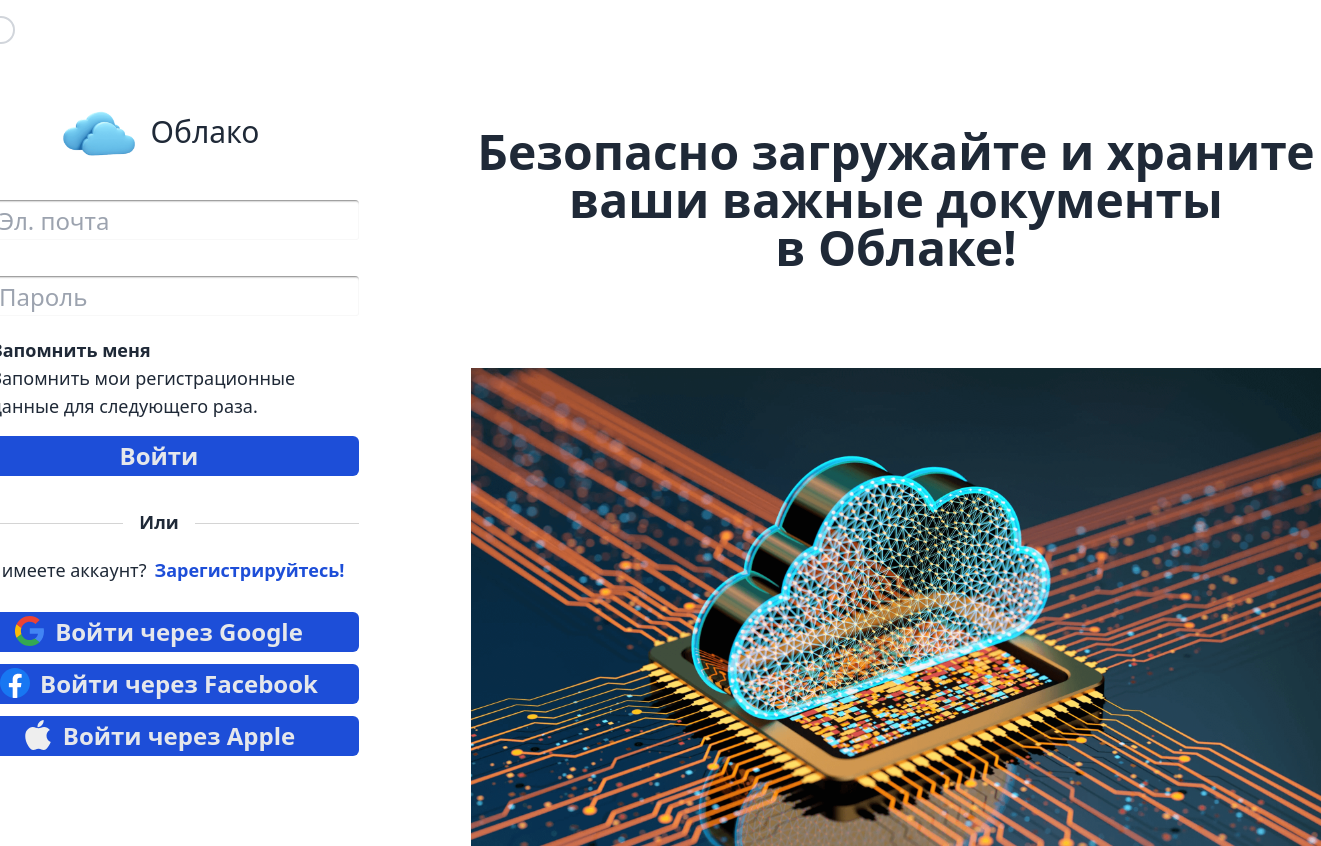
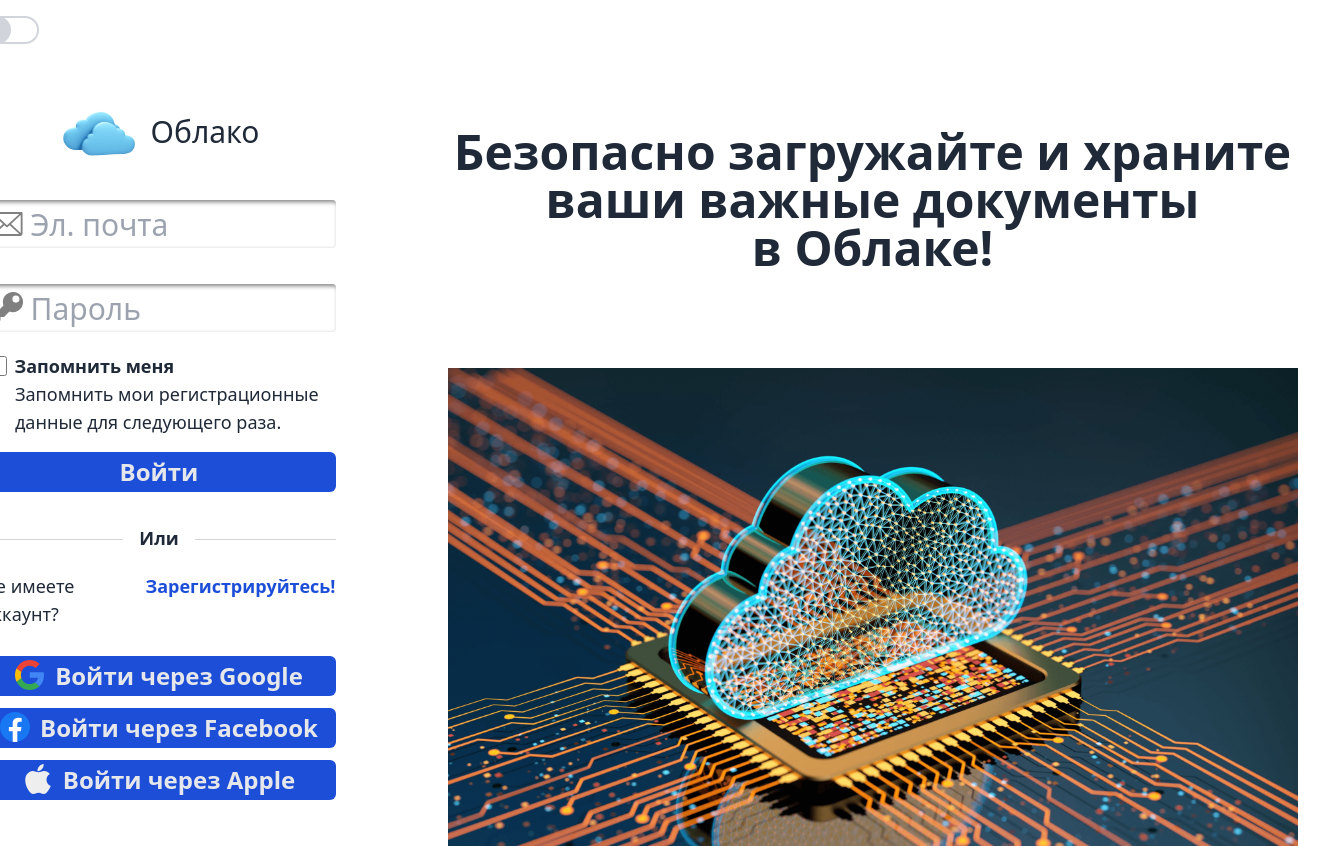
Before and after one commit to Aleksandr-86/test-task, a Vue app: page / in a window 1280 px wide. Shown: the whole page, 1321 px wide, since content can reach past the window. Built offline with nearby package versions, Linux system fonts and the light colour scheme.

Commit message:
refactor: restyle

```diff
--- a/src/components/TheSignIn.vue
+++ b/src/components/TheSignIn.vue
@@ -14,8 +14,7 @@ const checkboxIsChecked = ref(false)
 </script>
 
 <template>
-  <div>
-    <div class="flex h-full select-none flex-col items-center text-gray-800">
+  <div class="flex w-[353px] select-none flex-col items-center justify-end">
     <div class="mb-3 flex items-center justify-center space-x-3">
       <div class="h-12 w-20">
         <img src="/icons/cloud.png" />
@@ -23,7 +22,7 @@ const checkboxIsChecked = ref(false)
       <p class="text-3xl dark:text-gray-200">Облако</p>
     </div>
 
-      <form class="w-[400px]">
+    <form class="">
       <div class="flex flex-col gap-1">
         <BaseInput
           label="Эл. почта"
@@ -73,5 +72,4 @@ const checkboxIsChecked = ref(false)
       </span>
     </div>
   </div>
-  </div>
 </template>
--- a/src/components/ui/BaseInput.vue
+++ b/src/components/ui/BaseInput.vue
@@ -41,11 +41,11 @@ const changeInputType = () => {
 
     <div class="relative">
       <input
-        class="outline-solid h-10 w-full rounded text-2xl shadow-[inset_1px_1px_2px_rgba(0,0,0,0.5)] outline-blue-700 dark:bg-gray-200"
+        class="outline-solid h-12 w-full rounded text-3xl shadow-[inset_2px_2px_4px_rgba(0,0,0,0.5)] outline-blue-700 dark:bg-gray-200"
         :class="[
-          { 'px-5': !iconSrc },
-          { 'pe-5 ps-10': iconSrc && !showPassword },
-          { 'px-10 ': iconSrc && showPassword }
+          { 'px-2': !iconSrc },
+          { 'pe-3 ps-12': iconSrc && !showPassword },
+          { 'px-12 ': iconSrc && showPassword }
         ]"
         :type="type === 'password' ? typeRef : type"
         :name="id"
@@ -65,13 +65,18 @@ const changeInputType = () => {
         leave-to-class="opacity-0"
         enter-active-class="transition linear duration-700"
         leave-active-class="transition linear duration-700">
-        <img
+        <div
           v-if="showPassword && inputContentRef"
-          @click="changeInputType"
-          class="absolute right-2 top-2 h-6 w-6 cursor-pointer"
-          :src="
-            typeRef === 'text' ? 'icons/eye-closed.svg' : 'icons/eye-opened.svg'
-          " />
+          class="absolute right-0 top-0 flex h-12 w-12 cursor-pointer items-center justify-center">
+          <img
+            @click="changeInputType"
+            class="h-8 w-8"
+            :src="
+              typeRef === 'text'
+                ? 'icons/eye-closed.svg'
+                : 'icons/eye-opened.svg'
+            " />
+        </div>
       </transition>
     </div>
   </div>
--- a/src/pages/TheSignInPage.vue
+++ b/src/pages/TheSignInPage.vue
@@ -6,12 +6,12 @@ import MySwitcher from '@/components/MySwitcher.vue'
 
 <template>
   <div
-    class="flex h-screen w-screen items-center justify-center dark:bg-gray-800">
+    class="flex h-screen w-screen items-center justify-center text-gray-800 dark:bg-gray-800">
     <div class="flex h-full flex-col gap-20">
       <MySwitcher class="left-0 top-4" />
 
       <div class="flex gap-28">
-        <div>
+        <div class="">
           <TheSignIn />
           <TheOAuth />
         </div>
```
Also changed, not shown: public/icons/envelope.svg. Lines whose indentation alone changed are shown as unchanged.
